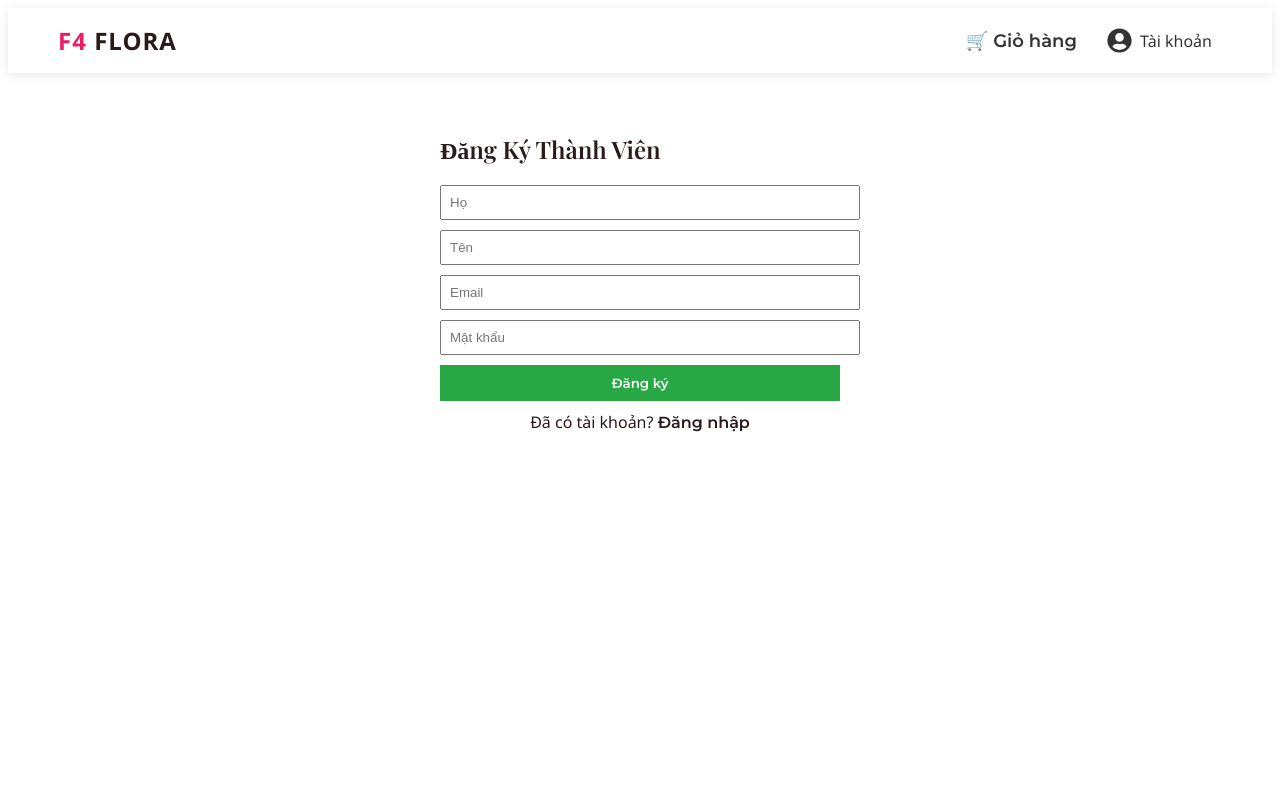
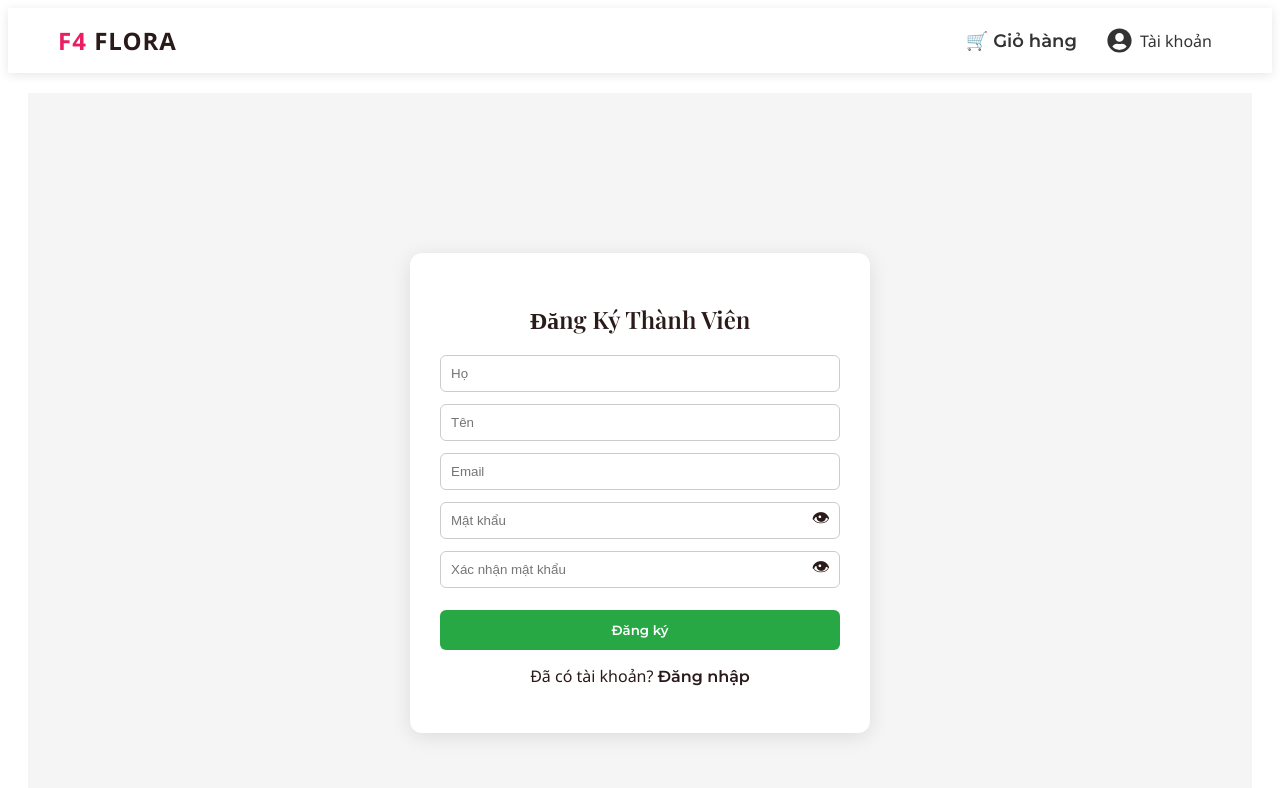
Before and after one commit to kaytlynnnguyen/frontend-nhom1-chieuthu4, a React (Create React App) app: page /register in a window 1280 px wide. Shown: the top 788 px of the page. Built offline with nearby package versions, Linux system fonts and the light colour scheme; no server answers.

Commit message:
update giao dien show/hiden password, them truong xac thuc lai mat khau

```diff
--- a/src/components/Login.js
+++ b/src/components/Login.js
@@ -1,14 +1,17 @@
 import React, { useState } from 'react';
 import axios from 'axios';
-import { useNavigate, Link } from 'react-router-dom'; // Thêm Link để chuyển sang trang đăng ký
+import { useNavigate, Link } from 'react-router-dom';
 import { API_BASE } from '../apiConfig';
 
 const Login = () => {
   const [email, setEmail] = useState('');
   const [password, setPassword] = useState('');
+  const [showPassword, setShowPassword] = useState(false);
+
   const [error, setError] = useState('');
   const [loading, setLoading] = useState(false);
-  const navigate = useNavigate(); // Khai báo điều hướng
+
+  const navigate = useNavigate();
 
   const handleLogin = async (e) => {
     e.preventDefault();
@@ -22,8 +25,14 @@ const Login = () => {
       });
 
       const { token, user } = response.data;
+
       localStorage.setItem('token', token);
-      const displayName = [user.firstName, user.lastName].filter(Boolean).join(' ').trim();
+
+      const displayName = [user.firstName, user.lastName]
+        .filter(Boolean)
+        .join(' ')
+        .trim();
+
       localStorage.setItem('userName', displayName || user.email || '');
 
       const userEmail = user.email ? user.email.toLowerCase() : '';
@@ -33,13 +42,17 @@ const Login = () => {
         localStorage.setItem('isAdmin', 'true');
         navigate('/admin/dashboard');
       } else {
-          // Thay vì chỉ remove, hãy set hẳn thành 'false' để đồng bộ
         localStorage.setItem('isAdmin', 'false');
         navigate('/');
       }
-      // navigate('/');
+
     } catch (error) {
-      const message = error.response?.data?.msg || error.response?.data?.message || error.response?.data?.error || 'Không thể đăng nhập';
+      const message =
+        error.response?.data?.msg ||
+        error.response?.data?.message ||
+        error.response?.data?.error ||
+        'Không thể đăng nhập';
+
       console.error('Login error:', error.response?.data || error);
       setError(message);
     } finally {
@@ -48,51 +61,149 @@ const Login = () => {
   };
 
   return (
-    <div style={{ padding: '20px', maxWidth: '400px', margin: '0 auto' }}>
-      <h2>Đăng Nhập Cửa Hàng Hoa</h2>
+    <div style={wrapperStyle}>
+      <div style={containerStyle}>
+        <h2 style={titleStyle}>Đăng Nhập Cửa Hàng Hoa</h2>
+
         <form onSubmit={handleLogin}>
-        <div>
-          <label>Email:</label><br/>
+
+          {/* EMAIL */}
+          <div style={groupStyle}>
+            <label>Email:</label>
             <input
               type="email"
               value={email}
               onChange={(e) => setEmail(e.target.value)}
               required
-            style={{ width: '100%', padding: '8px', marginTop: '5px' }}
+              style={inputStyle}
             />
           </div>
-        <br/>
-        <div>
-          <label>Mật khẩu:</label><br/>
+
+          {/* PASSWORD */}
+          <div style={groupStyle}>
+            <label>Mật khẩu:</label>
+
+            <div style={passwordWrapper}>
               <input
-            type="password"
+                type={showPassword ? 'text' : 'password'}
                 value={password}
                 onChange={(e) => setPassword(e.target.value)}
                 required
-            style={{ width: '100%', padding: '8px', marginTop: '5px' }}
+                style={passwordInput}
               />
+
+              <span
+                onClick={() => setShowPassword(!showPassword)}
+                style={eyeStyle}
+              >
+                {showPassword ? '🙈' : '👁'}
+              </span>
             </div>
-        <br/>
+          </div>
+
+          {/* BUTTON */}
           <button
             type="submit"
-          style={{ width: '100%', padding: '10px', cursor: loading ? 'not-allowed' : 'pointer' }}
+            style={btnStyle}
             disabled={loading}
           >
             {loading ? 'Đang đăng nhập...' : 'Đăng nhập'}
           </button>
         </form>
 
-      {error && (
-        <div style={{ color: 'red', marginTop: '15px', textAlign: 'center' }}>
-          {error}
-        </div>
-      )}
+        {/* ERROR */}
+        {error && <div style={errorStyle}>{error}</div>}
 
-      <p style={{ marginTop: '15px', textAlign: 'center' }}>
+        {/* REGISTER */}
+        <p style={registerStyle}>
           Chưa có tài khoản? <Link to="/register">Đăng ký ngay</Link>
         </p>
+      </div>
     </div>
   );
 };
 
+/* ===== STYLE FIX CHUẨN ===== */
+
+const wrapperStyle = {
+  height: '100vh',
+  display: 'flex',
+  justifyContent: 'center',
+  alignItems: 'center',
+  background: '#f5f5f5'
+};
+
+const containerStyle = {
+  width: '400px',
+  padding: '30px',
+  background: '#fff',
+  borderRadius: '12px',
+  boxShadow: '0 4px 20px rgba(0,0,0,0.1)'
+};
+
+const titleStyle = {
+  textAlign: 'center',
+  marginBottom: '20px'
+};
+
+const groupStyle = {
+  marginBottom: '15px'
+};
+
+const inputStyle = {
+  width: '100%',
+  padding: '10px',
+  marginTop: '5px',
+  borderRadius: '6px',
+  border: '1px solid #ccc',
+  boxSizing: 'border-box' // 🔥 FIX CHÍNH
+};
+
+const passwordWrapper = {
+  position: 'relative',
+  width: '100%'
+};
+
+const passwordInput = {
+  width: '100%',
+  padding: '10px',
+  paddingRight: '40px',
+  marginTop: '5px',
+  borderRadius: '6px',
+  border: '1px solid #ccc',
+  boxSizing: 'border-box' // 🔥 FIX CHÍNH
+};
+
+const eyeStyle = {
+  position: 'absolute',
+  right: '10px',
+  top: '50%',
+  transform: 'translateY(-50%)',
+  cursor: 'pointer',
+  fontSize: '18px'
+};
+
+const btnStyle = {
+  width: '100%',
+  padding: '12px',
+  backgroundColor: '#e91e63',
+  color: '#fff',
+  border: 'none',
+  borderRadius: '6px',
+  cursor: 'pointer',
+  marginTop: '10px',
+  fontWeight: 'bold'
+};
+
+const errorStyle = {
+  color: 'red',
+  marginTop: '15px',
+  textAlign: 'center'
+};
+
+const registerStyle = {
+  marginTop: '15px',
+  textAlign: 'center'
+};
+
 export default Login;
--- a/src/components/Register.js
+++ b/src/components/Register.js
@@ -8,29 +8,49 @@ const Register = () => {
     firstName: '',
     lastName: '',
     email: '',
-    password: ''
+    password: '',
+    confirmPassword: ''
   });
-  const navigate = useNavigate();
 
-  const { firstName, lastName, email, password } = formData;
-
-  // Hàm cập nhật dữ liệu khi user gõ phím
-  const onChange = (e) => setFormData({ ...formData, [e.target.name]: e.target.value });
+  const [showPassword, setShowPassword] = useState(false);
+  const [showConfirm, setShowConfirm] = useState(false);
 
   const [error, setError] = useState('');
   const [loading, setLoading] = useState(false);
 
+  const navigate = useNavigate();
+
+  const { firstName, lastName, email, password, confirmPassword } = formData;
+
+  const onChange = (e) =>
+    setFormData({ ...formData, [e.target.name]: e.target.value });
+
   const handleRegister = async (e) => {
     e.preventDefault();
     setError('');
+
+    if (password !== confirmPassword) {
+      return setError('Mật khẩu xác nhận không khớp');
+    }
+
     setLoading(true);
 
     try {
-      const res = await axios.post(`${API_BASE}/api/auth/register`, formData);
+      await axios.post(`${API_BASE}/api/auth/register`, {
+        firstName,
+        lastName,
+        email,
+        password
+      });
+
       navigate('/login');
     } catch (err) {
-      const message = err.response?.data?.msg || err.response?.data?.message || err.response?.data?.error || 'Đăng ký thất bại';
-      console.error('Register error:', err.response?.data || err);
+      const message =
+        err.response?.data?.msg ||
+        err.response?.data?.message ||
+        err.response?.data?.error ||
+        'Đăng ký thất bại';
+
       setError(message);
     } finally {
       setLoading(false);
@@ -38,35 +58,171 @@ const Register = () => {
   };
 
   return (
-    <div style={{ padding: '20px', maxWidth: '400px', margin: '0 auto' }}>
-      <h2>Đăng Ký Thành Viên</h2>
+    <div style={wrapperStyle}>
+      <div style={containerStyle}>
+        <h2 style={titleStyle}>Đăng Ký Thành Viên</h2>
+
         <form onSubmit={handleRegister}>
-        <input type="text" placeholder="Họ" name="lastName" value={lastName} onChange={onChange} required style={inputStyle} />
-        <br />
-        <input type="text" placeholder="Tên" name="firstName" value={firstName} onChange={onChange} required style={inputStyle} />
-        <br />
-        <input type="email" placeholder="Email" name="email" value={email} onChange={onChange} required style={inputStyle} />
-        <br />
-        <input type="password" placeholder="Mật khẩu" name="password" value={password} onChange={onChange} required style={inputStyle} />
-        <br />
+          {/* HỌ */}
+          <input
+            type="text"
+            placeholder="Họ"
+            name="lastName"
+            value={lastName}
+            onChange={onChange}
+            required
+            style={inputStyle}
+          />
+
+          {/* TÊN */}
+          <input
+            type="text"
+            placeholder="Tên"
+            name="firstName"
+            value={firstName}
+            onChange={onChange}
+            required
+            style={inputStyle}
+          />
+
+          {/* EMAIL */}
+          <input
+            type="email"
+            placeholder="Email"
+            name="email"
+            value={email}
+            onChange={onChange}
+            required
+            style={inputStyle}
+          />
+
+          {/* PASSWORD */}
+          <div style={passwordWrapper}>
+            <input
+              type={showPassword ? 'text' : 'password'}
+              placeholder="Mật khẩu"
+              name="password"
+              value={password}
+              onChange={onChange}
+              required
+              style={passwordInput}
+            />
+            <span onClick={() => setShowPassword(!showPassword)} style={eyeStyle}>
+              {showPassword ? '🙈' : '👁'}
+            </span>
+          </div>
+
+          {/* CONFIRM PASSWORD */}
+          <div style={passwordWrapper}>
+            <input
+              type={showConfirm ? 'text' : 'password'}
+              placeholder="Xác nhận mật khẩu"
+              name="confirmPassword"
+              value={confirmPassword}
+              onChange={onChange}
+              required
+              style={passwordInput}
+            />
+            <span onClick={() => setShowConfirm(!showConfirm)} style={eyeStyle}>
+              {showConfirm ? '🙈' : '👁'}
+            </span>
+          </div>
+
+          {/* BUTTON */}
           <button type="submit" style={btnStyle} disabled={loading}>
             {loading ? 'Đang đăng ký...' : 'Đăng ký'}
           </button>
         </form>
-      {error && (
-        <div style={{ color: 'red', marginTop: '15px', textAlign: 'center' }}>
-          {error}
-        </div>
-      )}
-      <p style={{ textAlign: 'center', marginTop: '10px' }}>
+
+        {/* ERROR */}
+        {error && <div style={errorStyle}>{error}</div>}
+
+        {/* LOGIN */}
+        <p style={loginStyle}>
           Đã có tài khoản? <Link to="/login">Đăng nhập</Link>
         </p>
+      </div>
     </div>
   );
 };
 
-// CSS nhanh cho đẹp hơn chút
-const inputStyle = { width: '100%', padding: '8px', marginBottom: '10px' };
-const btnStyle = { width: '100%', padding: '10px', backgroundColor: '#28a745', color: '#fff', border: 'none', cursor: 'pointer' };
+/* ===== STYLE FIX FULL ===== */
+
+const wrapperStyle = {
+  height: '100vh',
+  display: 'flex',
+  justifyContent: 'center',
+  alignItems: 'center',
+  background: '#f5f5f5'
+};
+
+const containerStyle = {
+  width: '400px',
+  padding: '30px',
+  background: '#fff',
+  borderRadius: '12px',
+  boxShadow: '0 4px 20px rgba(0,0,0,0.1)'
+};
+
+const titleStyle = {
+  textAlign: 'center',
+  marginBottom: '20px'
+};
+
+const inputStyle = {
+  width: '100%',
+  padding: '10px',
+  marginBottom: '12px',
+  borderRadius: '6px',
+  border: '1px solid #ccc',
+  boxSizing: 'border-box' // 🔥 FIX QUAN TRỌNG
+};
+
+const passwordWrapper = {
+  position: 'relative',
+  width: '100%',
+  marginBottom: '12px'
+};
+
+const passwordInput = {
+  width: '100%',
+  padding: '10px',
+  paddingRight: '40px',
+  borderRadius: '6px',
+  border: '1px solid #ccc',
+  boxSizing: 'border-box' // 🔥 FIX QUAN TRỌNG
+};
+
+const eyeStyle = {
+  position: 'absolute',
+  right: '10px',
+  top: '50%',
+  transform: 'translateY(-50%)',
+  cursor: 'pointer',
+  fontSize: '18px'
+};
+
+const btnStyle = {
+  width: '100%',
+  padding: '12px',
+  backgroundColor: '#28a745',
+  color: '#fff',
+  border: 'none',
+  borderRadius: '6px',
+  cursor: 'pointer',
+  fontWeight: 'bold',
+  marginTop: '10px'
+};
+
+const errorStyle = {
+  color: 'red',
+  marginTop: '10px',
+  textAlign: 'center'
+};
+
+const loginStyle = {
+  marginTop: '15px',
+  textAlign: 'center'
+};
 
 export default Register;
```
Lines whose indentation alone changed are shown as unchanged.
